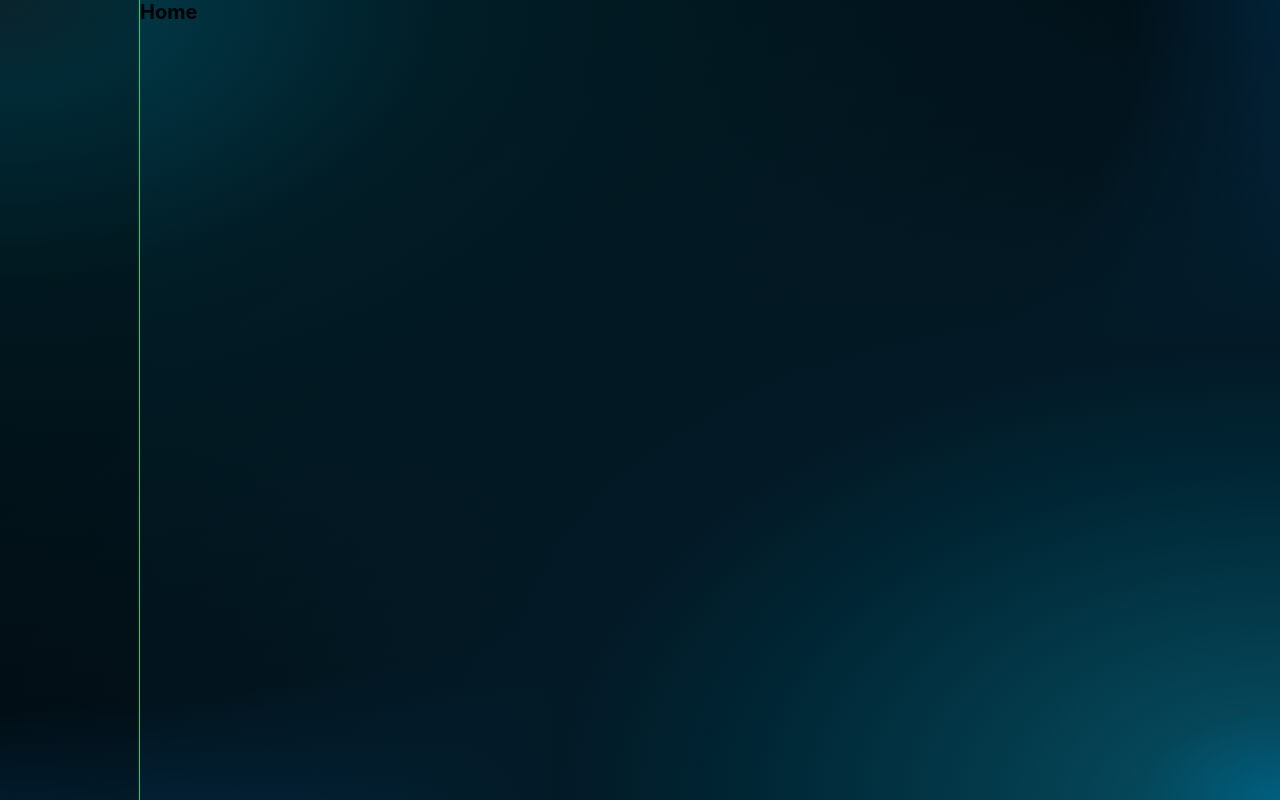
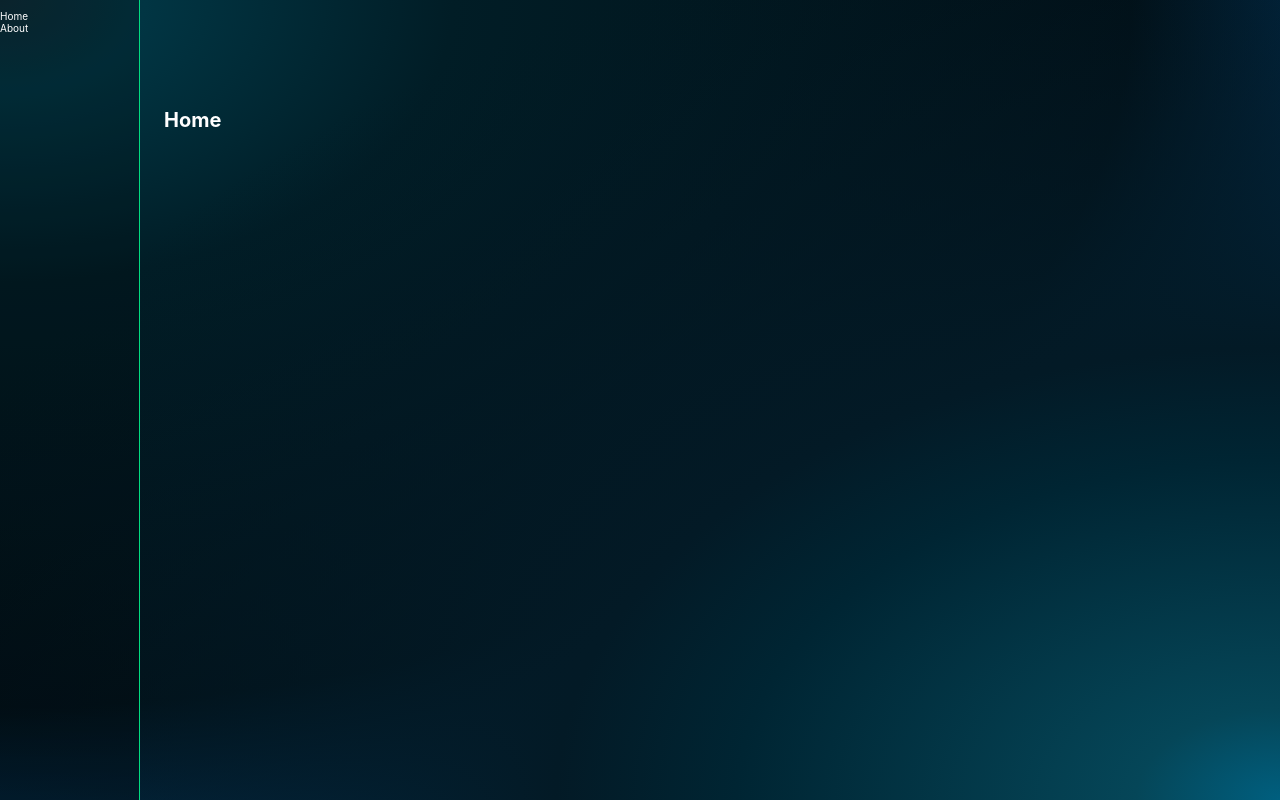
Before and after one commit to ccoyotedev/nuxt3-blog, a Nuxt app: page / in a window 1280 px wide. Built offline with nearby package versions, Linux system fonts and the light colour scheme.

Commit message:
Page animation

```diff
--- a/app.vue
+++ b/app.vue
@@ -1,6 +1,18 @@
 <template>
-  <div>
-    <NuxtPage />
+  <div class="layout">
+    <div class="sidetray">
+      <ul>
+        <li>
+          <NuxtLink to="/">Home</NuxtLink>
+        </li>
+        <li>
+          <NuxtLink to="/about">About</NuxtLink>
+        </li>
+      </ul>
+    </div>
+    <div class="content">
+      <NuxtPage />
+    </div>
   </div>
 </template>
 
@@ -11,7 +23,7 @@ body {
   max-width: 100vw;
   max-height: 100vh;
   font-size: 10px;
-  color: #000203;
+  color: white;
   padding: 0;
   margin: 0;
   font-family: -apple-system, BlinkMacSystemFont, Segoe UI, Roboto, Oxygen,
@@ -74,4 +86,34 @@ p {
   padding: 0 5.2rem;
   min-height: 100vh;
 }
+
+.page-enter-active,
+.page-leave-active {
+  opacity: 0;
+  transform: translateX(-100%);
+}
+.page-enter,
+.page-leave-to {
+  opacity: 0;
+  transform: translateX(100%);
+}
+
+.layout {
+  width: 100%;
+  height: 100vh;
+  display: grid;
+  grid-template-columns: 14rem 1fr;
+}
+
+.sidetray {
+  border-right: 1px solid #02dc81;
+  height: 100%;
+  background: rgba(0, 0, 0, 0.2);
+}
+
+.content {
+  overflow-y: auto;
+  overflow-x: hidden;
+  position: relative;
+}
 </style>
--- /dev/null
+++ b/layouts/animation.vue
@@ -0,0 +1,13 @@
+<template>
+  <div class="content">
+    <slot />
+  </div>
+</template>
+
+<style>
+.content {
+  opacity: 1;
+  transition: opacity 500ms, transform 500ms;
+  padding: 5.4rem 1.2rem;
+}
+</style>
--- a/layouts/custom.vue
+++ /dev/null
@@ -1,29 +0,0 @@
-<template>
-  <div class="layout">
-    <div class="sidetray"></div>
-    <div class="content">
-      <slot />
-    </div>
-  </div>
-</template>
-
-<style scoped>
-.layout {
-  width: 100%;
-  height: 100vh;
-  display: grid;
-  grid-template-columns: 14rem 1fr;
-}
-
-.sidetray {
-  border-right: 1px solid #02dc81;
-  height: 100%;
-  background: rgba(0, 0, 0, 0.2);
-}
-
-.content {
-  overflow-y: auto;
-  overflow-x: hidden;
-  position: relative;
-}
-</style>
--- a/nuxt.config.ts
+++ b/nuxt.config.ts
@@ -1,6 +1,9 @@
-import { defineNuxtConfig } from 'nuxt'
+import { defineNuxtConfig } from "nuxt";
 
 // https://v3.nuxtjs.org/api/configuration/nuxt.config
 export default defineNuxtConfig({
-
-})
+  layoutTransition: {
+    name: "my-layouts",
+    mode: "out-in",
+  },
+});
--- a/pages/about.vue
+++ b/pages/about.vue
@@ -1,11 +1,5 @@
 <template>
-  <NuxtLayout name="custom">
-    <h1>About</h1>
+  <NuxtLayout name="animation">
+    <h1 class="target">About</h1>
   </NuxtLayout>
 </template>
-
-<script setup>
-definePageMeta({
-  title: "About",
-});
-</script>
--- a/pages/index.vue
+++ b/pages/index.vue
@@ -1,11 +1,5 @@
 <template>
-  <NuxtLayout name="custom">
+  <NuxtLayout name="animation">
     <h1>Home</h1>
   </NuxtLayout>
 </template>
-
-<script setup>
-definePageMeta({
-  title: "Home",
-});
-</script>
```
